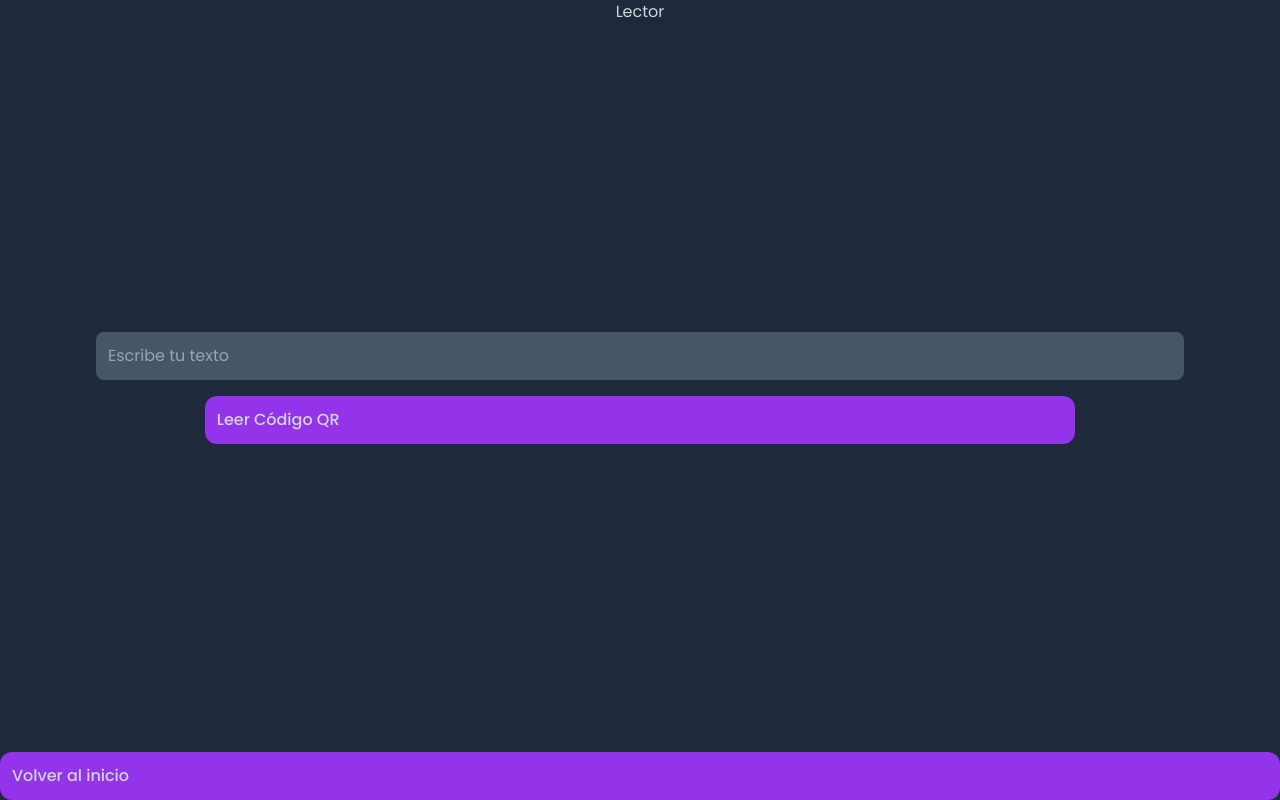
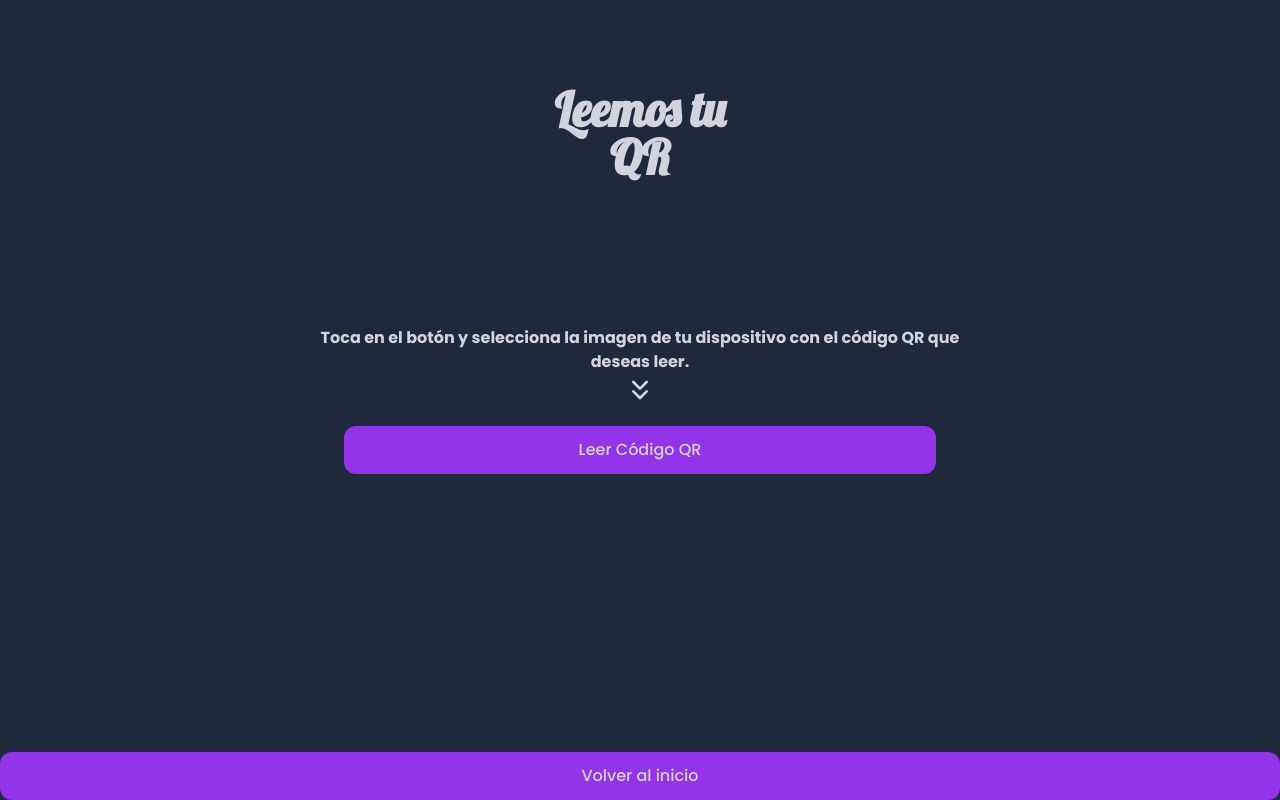
Before and after one commit to GuidoRann/QrGenerator, a React (Vite) app: page /reader in a window 1280 px wide. Built offline with nearby package versions, Linux system fonts and the light colour scheme.

Commit message:
add: adding scanner page

```diff
--- a/package.json
+++ b/package.json
@@ -12,10 +12,10 @@
   "dependencies": {
     "@types/qrcode": "^1.5.5",
     "lucide-react": "^0.454.0",
+    "qr-scanner": "^1.4.2",
     "qrcode": "^1.5.4",
     "react": "^18.3.1",
     "react-dom": "^18.3.1",
-    "react-qr-reader": "3.0.0-beta-1",
     "react-router-dom": "^6.27.0"
   },
   "devDependencies": {
--- a/src/components/Modal.tsx
+++ b/src/components/Modal.tsx
@@ -11,7 +11,7 @@ export default function Modal({ isOpen, onClose, qrImageUrl }: modalProps) {
     <>
     {isOpen && (
       <div className="animate-fade-in animate-duration-300 fixed inset-0 bg-black bg-opacity-30 backdrop-blur-sm flex flex-col justify-center items-center text-gray-200">
-        <section className="bg-slate-600 w-[90%] flex flex-col items-center rounded-xl">
+        <section className="bg-slate-800 w-[90%] flex flex-col items-center rounded-xl">
         <button className="w-full flex justify-end px-2 py-3 font-black" onClick={onClose}><X size={25}/></button>
           <img className="w-[84%] rounded-[30px]" src={qrImageUrl} alt="QR Code" />
           <div className="py-4">
--- a/src/pages/OurCreator.tsx
+++ b/src/pages/OurCreator.tsx
@@ -40,7 +40,7 @@ export default function OurCreator() {
         {/* Cuerpo de la página */}
       <div className="flex flex-col justify-center items-center h-1/3 font-bold">
         <div className="flex flex-col justify-center items-center pb-4">
-          <p className="w-[90%]">El proceso es muy simple, agrega el Link, el texto o lo que quieras codificar aquí.</p>
+          <p className="w-[90%] text-center">El proceso es muy simple, agrega el Link, el texto o lo que quieras codificar aquí.</p>
           <ChevronsDown className="w-10 h-10"/>
         </div>
         <form
--- a/src/pages/OurReader.tsx
+++ b/src/pages/OurReader.tsx
@@ -1,23 +1,79 @@
+import { ChevronsDown } from 'lucide-react';
+import { useState, useRef } from 'react';
 import { Link } from 'react-router-dom';
+import QrScanner from 'qr-scanner';
 
 export default function OurReader() {
+  const [file, setFile] = useState< File | null >( null );
+  const [data , setData] = useState< string >( '' );
+  const fileRef = useRef< HTMLInputElement >( null );
+
+  const handleClick = () => {
+    if (fileRef.current) {
+      fileRef.current.click();
+    }
+  };
+
+  const handleChange = (event: React.ChangeEvent<HTMLInputElement>) => {
+    const file = event.target.files?.[0];
+    if (file) {
+      setFile(file);
+      const result = QrScanner.scanImage(file, { returnDetailedScanResult: true })
+
+      result.then((result) => {
+        setData(result.data)
+      })
+    }
+  };
 
   return (
-    <div className="flex flex-col h-screen w-screen justify-between items-center text-gray-300 bg-slate-800 font-Poppins">
-      <h1>Lector</h1>
-      <form className="flex flex-col justify-center items-center gap-4 w-[85%]">
-        <input
-          type="text"
-          placeholder="Escribe tu texto"
-          className="w-full p-3 rounded-lg bg-slate-600"
-        />
-        <button
-        type="submit"
-        className="flex justify-between p-3 items-center bg-purple-600 hover:bg-purple-700 transition-colors duration-300 rounded-xl font-medium w-[80%]">Leer Código QR</button>
-      </form>
-      <Link to="/" className="w-full flex justify-between p-3 items-center bg-purple-600 hover:bg-purple-700 transition-colors duration-300 rounded-xl font-medium">
-        Volver al inicio
-      </Link>
+    <div className="flex flex-col h-screen w-screen items-center text-gray-300 bg-slate-800 font-Poppins">
+
+        {/* Titulo de la página */}
+      <div className="h-1/3 flex flex-col justify-center items-center">
+        <h1 className="font-Lobster text-5xl font-black w-[85%] text-center">Leemos tu QR</h1>
+      </div>
+
+        {/* Cuerpo de la página */}
+      <div className="flex flex-col justify-center items-center h-1/3 font-bold">
+        <div className="flex flex-col justify-center items-center pb-5">
+          <p className="w-[90%] text-center">Toca en el botón y selecciona la imagen de tu dispositivo con el código QR que deseas leer.</p>
+          <ChevronsDown className="w-8 h-8"/>
+        </div>
+          <button
+            onClick={handleClick}
+            className="flex justify-center p-3 items-center bg-primary-color hover:bg-purple-700 transition-colors duration-300 rounded-xl font-medium w-[80%]">Leer Código QR
+          </button>
+          <input
+            ref={fileRef}
+            onChange={handleChange}
+            type="file"
+            accept="image/*"
+            className="hidden"
+          />
+      </div>
+
+        {/* Resultado del escaneo del codigo */}
+      <div className="text-center">
+        {
+          file && (
+            <>
+              {/^https?:\/\//.test(data) ? (
+                <a href={data} target="_blank" rel="noopener noreferrer" className="text-blue-300 hover:underline hover:text-blue-500">{data}</a>
+              ) : (
+                <p>{data}</p>
+              )}
+            </>
+          )
+        }
+      </div>
+
+        {/* Boton para volver al inicio */}
+       <div className="h-1/3 w-full flex justify-end items-end">
+         <Link to="/" className="w-full flex justify-center p-3 items-center bg-purple-600 hover:bg-purple-700 transition-colors duration-300 rounded-xl font-medium">
+            Volver al inicio
+         </Link>
+       </div>
     </div>
   )
 }
```
Also changed, not shown: 1 other file (tests, documents, lock files or other folders).
